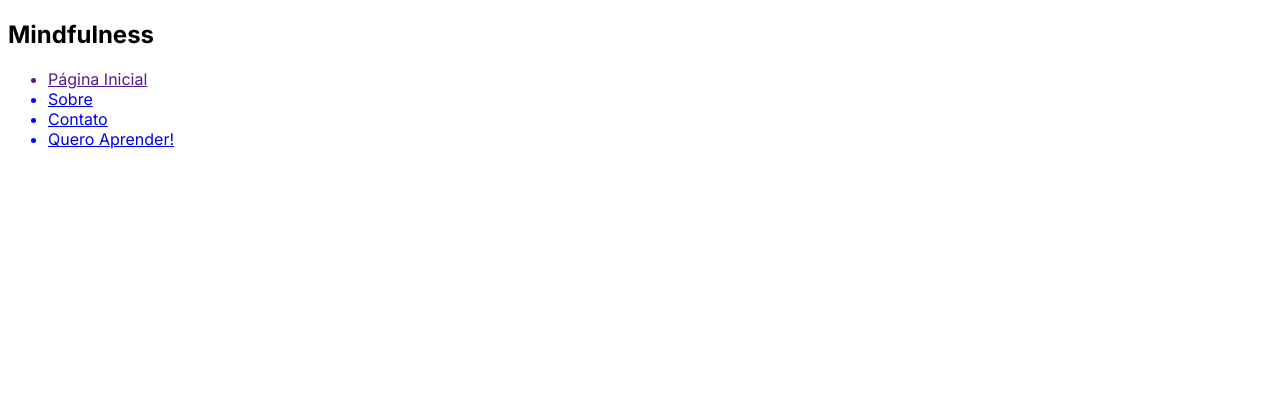
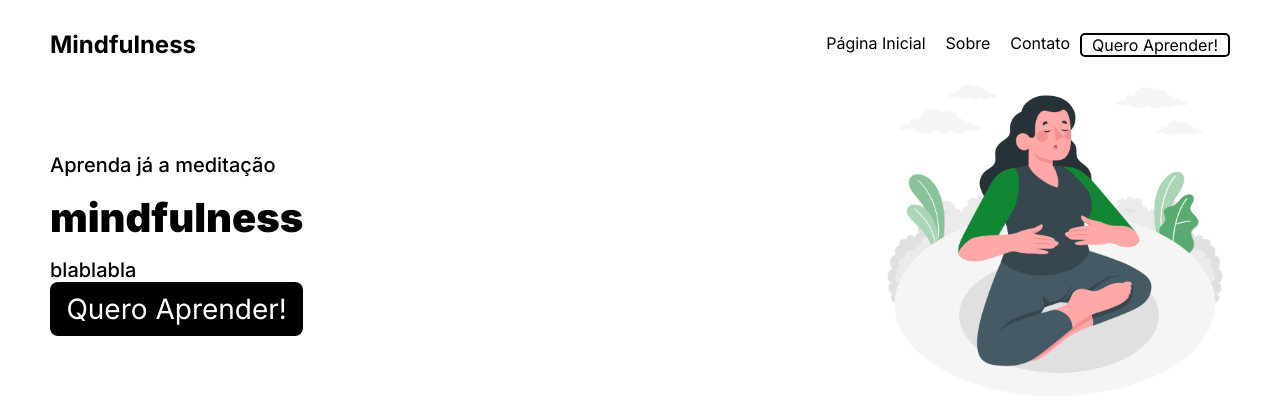
Before and after one commit to yasminmilhomem/meu-website, a plain HTML site: page index.html in a window 1280 px wide. Drawn offline with Linux system fonts and the light colour scheme.

Commit message:
Add files via upload

```diff
--- a/index.html
+++ b/index.html
@@ -15,8 +15,20 @@
                 <a href=""><li>Página Inicial</li></a>
                 <a href="https://www.napratica.org.br/mindfulness-como-aplicar/"><li>Sobre</li></a>
                 <a href="https://www.github.com/yasminmilhomem"><li>Contato</li></a>
-                <a href="https://www.napratica.org.br/mindfulness-como-aplicar/"><li>Quero Aprender!</li></a>
+                <a class="botao-secundario" href="https://www.napratica.org.br/mindfulness-como-aplicar/"><li>Quero Aprender!</li></a>
             </ul>
+        </section>
+    </section>
+
+    <section class="corpo">
+        <section class="esquerda">
+            <p>Aprenda já a meditação</p>
+            <h1>mindfulness</h1>
+            <p>blablabla</p>
+            <a class="botao-primario" href="">Quero Aprender!</a>
+        </section>
+        <section class="direita">
+            <img src="meditando.png" alt="">
         </section>
     </section>
 </body>
--- a/style.css
+++ b/style.css
@@ -1,5 +1,78 @@
 @import url('https://fonts.googleapis.com/css2?family=Inter:wght@100;200;300;400;500;600;700;800;900&display=swap');
+
+* {
+    padding: 0;
+    margin: 0;
+}
 
 body {
     font-family: 'Inter', sans-serif;
+    padding-left: 50px;
+    padding-right: 50px;
 }
+
+.topo {
+    display: flex;
+    justify-content: space-between;
+    padding-top: 30px;
+    align-items: center;
+}
+
+ul {
+    display: flex;
+    justify-content: center;
+}
+
+li {
+    list-style-type: none;
+    padding-left: 10px;
+    padding-right: 10px;
+}
+
+a {
+    text-decoration: none;
+    color: black;
+}
+
+.botao-secundario {
+    border: 2px solid black;
+    border-radius: 5px;
+}
+
+img {
+    width: 350px;
+}
+
+.corpo {
+    display: flex;
+    justify-content: space-between;
+    align-items: center;
+}
+
+.esquerda {
+    display: flex;
+    flex-direction: column;
+}
+
+p {
+    font-size: 20px;
+    font-weight: 500;
+}
+
+h1 {
+    font-size: 40px;
+    font-weight: 900;
+}
+
+.botao-primario {
+    background-color: black;
+    color: white;
+    font-size: 28px;
+    border-radius: 8px;
+    text-align: center;
+    padding: 10px;
+}
+
+p, h1 {
+    padding-top: 16px;
+}
```
Also changed, not shown: meditando.png (added).
